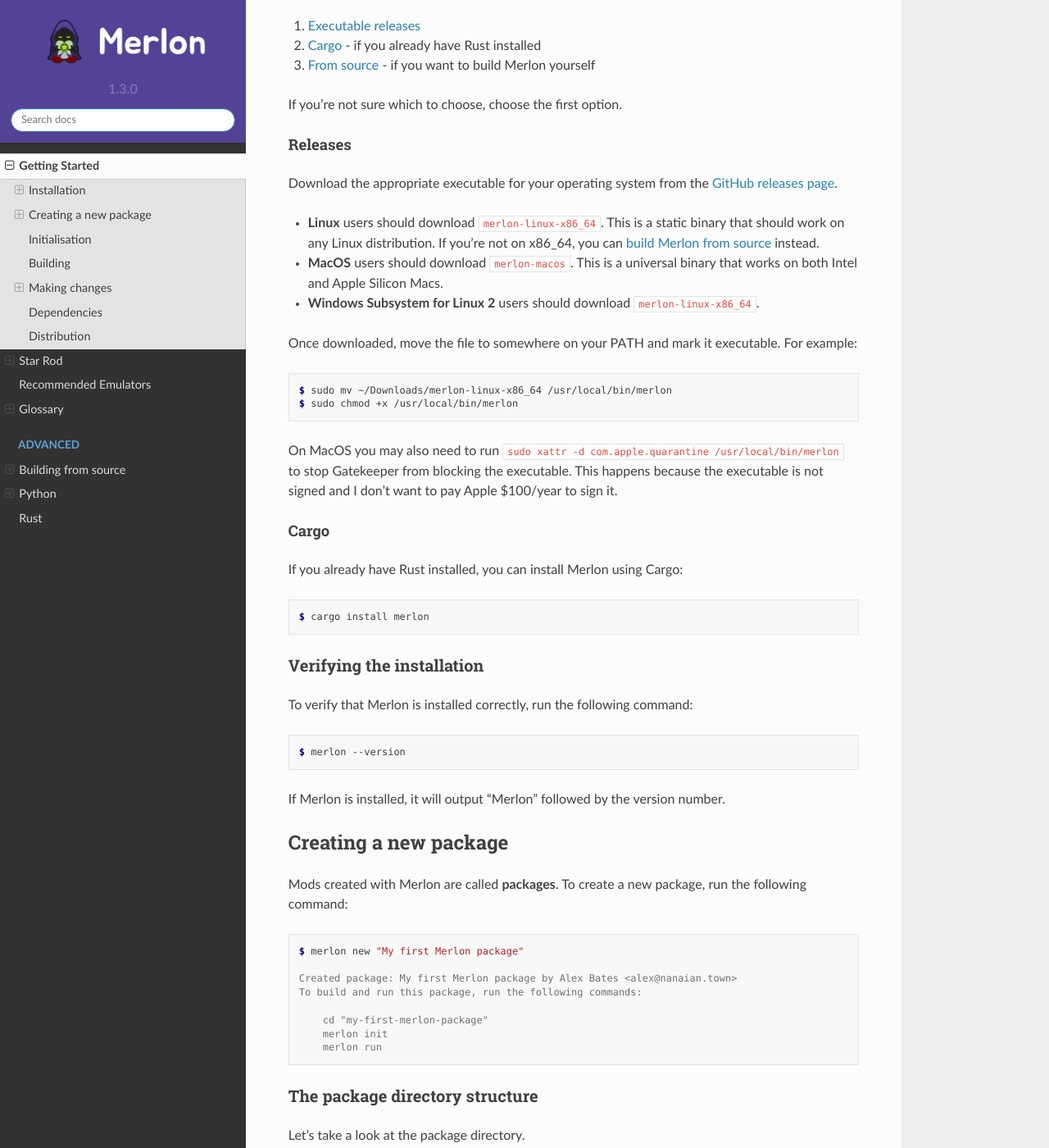
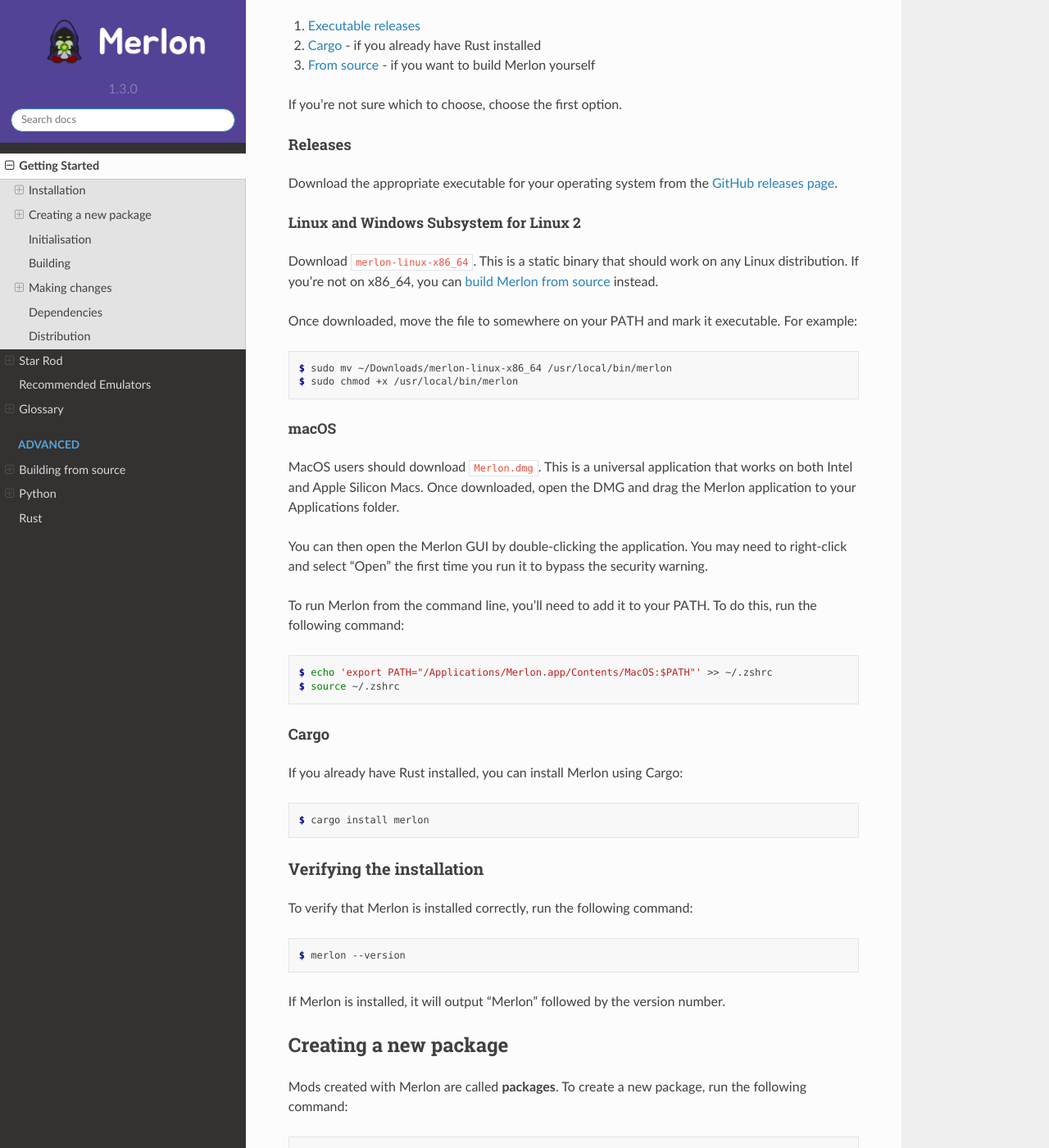
Before and after one commit to bates64/merlon, a Sphinx documentation site: the page built from docs/getting_started.md, in a window 1280 px wide and 1400 px high, scrolled down 1286 px. Shown: the whole window at 82% size. Built offline with Sphinx 7.4.7 and the Read the Docs theme 2.0.0, drawn with Linux system fonts in a browser that asks for light colours; the version number is read from the project's files by our own code.

````diff
--- a/docs/getting_started.md
+++ b/docs/getting_started.md
@@ -60,11 +60,10 @@ If you're not sure which to choose, choose the first option.
 Download the appropriate executable for your operating system from the
 [GitHub releases page](https://github.com/nanaian/merlon/releases).
 
-- **Linux** users should download `merlon-linux-x86_64`. This is a static binary that should work on any Linux
-  distribution. If you're not on x86_64, you can [build Merlon from source](advanced/build_source.md) instead.
-- **MacOS** users should download `merlon-macos`. This is a universal binary that works on both Intel and Apple Silicon
-  Macs.
-- **Windows Subsystem for Linux 2** users should download `merlon-linux-x86_64`.
+###### Linux and Windows Subsystem for Linux 2
+
+Download `merlon-linux-x86_64`. This is a static binary that should work on any Linux distribution. If you're not on
+x86_64, you can [build Merlon from source](advanced/build_source.md) instead.
 
 Once downloaded, move the file to somewhere on your PATH and mark it executable. For example:
 
@@ -73,9 +72,20 @@ $ sudo mv ~/Downloads/merlon-linux-x86_64 /usr/local/bin/merlon
 $ sudo chmod +x /usr/local/bin/merlon
 ```
 
-On MacOS you may also need to run `sudo xattr -d com.apple.quarantine /usr/local/bin/merlon` to stop Gatekeeper from
-blocking the executable. This happens because the executable is not signed and I don't want to pay Apple $100/year to
-sign it.
+###### macOS
+
+MacOS users should download `Merlon.dmg`. This is a universal application that works on both Intel and Apple Silicon
+Macs. Once downloaded, open the DMG and drag the Merlon application to your Applications folder.
+
+You can then open the Merlon GUI by double-clicking the application. You may need to right-click and select "Open" the
+first time you run it to bypass the security warning.
+
+To run Merlon from the command line, you'll need to add it to your PATH. To do this, run the following command:
+
+```console
+$ echo 'export PATH="/Applications/Merlon.app/Contents/MacOS:$PATH"' >> ~/.zshrc
+$ source ~/.zshrc
+```
 
 #### Cargo
 
````
Also changed, not shown: Cargo.toml (+23 -1 lines), assets/logo/merlon-macos-app-icon.png (added), assets/logo/merlon-macos-app-icon.svg, 5 other files.
